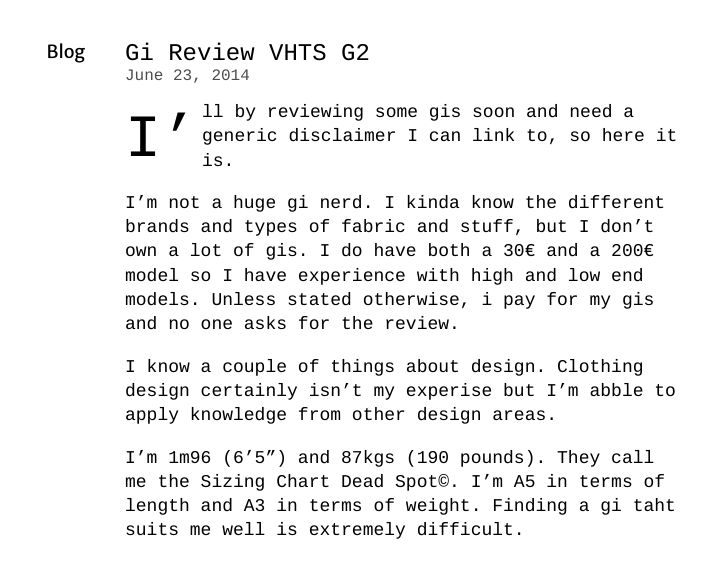
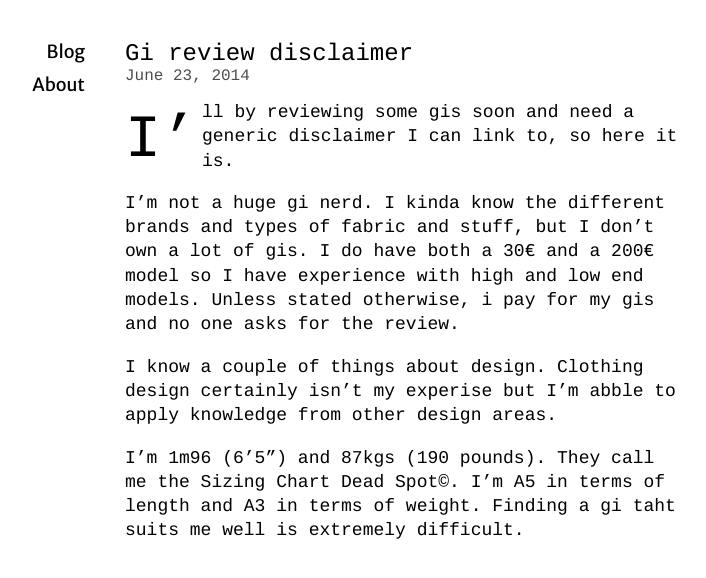
Before and after one commit to y-lohse/bjj, a Jekyll site: the page built from _posts/2014-06-23-gi-review-disclaimer.md, in a window 1280 px wide. Shown: the top 578 px of the page, without its empty margins (235-941 px from the left). Built offline with Jekyll 4.4.1, drawn with Linux system fonts in a browser that asks for light colours; Markdown is read by kramdown in place of the engine named in the settings.

Commit message:
Drafting categories and about

```diff
--- a/_includes/menu.html
+++ b/_includes/menu.html
@@ -5,12 +5,19 @@
 				Blog
 			</a>
 		</li>
-<!--
 		<li>
-			<a href="">
+			<a href="{{ site.url }}/about.html">
 				About
 			</a>
 		</li>
+<!--
+		{% for category in site.categories %}
+		<li>
+			<a href="{{ site.url }}/categories/{{ category[0] }}.html">
+				{{ category[0] }}
+			</a>
+		</li>
+		{% endfor %}
 -->
 	</ul>
 </nav>
--- a/_posts/2014-06-23-gi-review-disclaimer.md
+++ b/_posts/2014-06-23-gi-review-disclaimer.md
@@ -1,6 +1,6 @@
 ---
 layout: blog
-title: Gi Review VHTS G2
+title: Gi review disclaimer
 ---
 I’ll by reviewing some gis soon and need a generic disclaimer I can link to, so here it is.
 
--- /dev/null
+++ b/about.html
@@ -0,0 +1,5 @@
+---
+layout: blog
+title: About this journal & me
+---
+the content goes here
```
Also changed, not shown: _drafts/2014-06-23-BBB-review.md (+1 -0 lines), _drafts/2014-06-23-explorations.md (+1 -0 lines).
